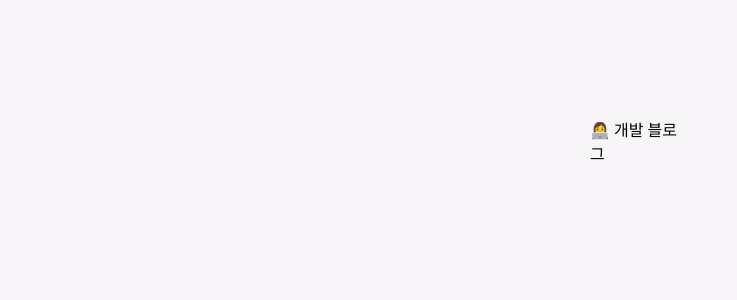
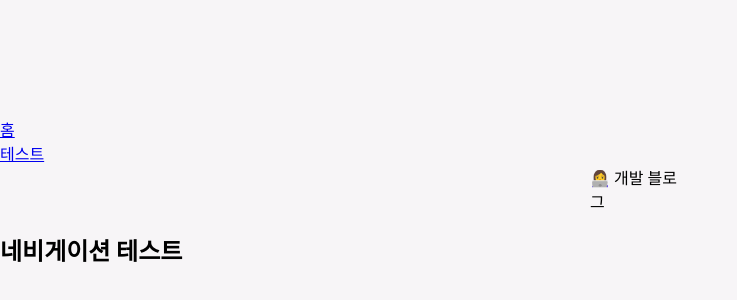
Before and after one commit to nueob/react-typescript-board, a React (Create React App) app: page /test in a window 1280 px wide. Before the commit this address had no page. Shown: the part 152-452 px from the top of the page, without its empty margins (0-737 px from the left). Built offline with nearby package versions, Linux system fonts and the light colour scheme.

Commit message:
Update navigation bar

```diff
--- a/src/App.tsx
+++ b/src/App.tsx
@@ -1,22 +1,24 @@
 import React from 'react';
-import logo from './logo.svg';
+import {Routes, Route} from 'react-router-dom';
 import * as S from './styles/App';
 
+import Test from './components/Test';
+import PostList from './components/PostList';
 import Navbar from './components/Navbar';
 
 function App() {
   return (
     <S.AppContainer>
-      <div>
-        <S.Emoji>
-          <div>
-            <S.Span>
-              <span>👩‍💻 개발 블로그</span>
-            </S.Span>
-          </div>
-        </S.Emoji>
-        <Navbar />
-      </div>
+      <Navbar />
+      <S.Emoji>
+        <S.Span>
+          <span>👩‍💻 개발 블로그</span>
+        </S.Span>
+      </S.Emoji>
+      <Routes>
+        <Route path='/' element={<PostList />}></Route>
+        <Route path='/test' element={<Test />}></Route>
+      </Routes>
     </S.AppContainer>
   );
 }
--- a/src/components/Navbar.tsx
+++ b/src/components/Navbar.tsx
@@ -1,23 +1,15 @@
-import { BrowserRouter as Router, Routes, Route } from 'react-router-dom';
-import router from '../router';
+import {Link} from 'react-router-dom';
 
 const Navbar = () => {
   return (
-    <Router>
-      <Routes>
-        {
-          router.map((route, i) => {
-              return (
-                  <Route
-                      key={i}
-                      path={route.path}
-                      element={<route.component />}
-                  />
-              );
-          })
-        }
-      </Routes>
-    </Router>
+    <nav>
+      <div>
+        <Link to="/">홈</Link>
+      </div>
+      <div>
+        <Link to="/test">테스트</Link>
+      </div>
+    </nav>
   )
 }
 
--- /dev/null
+++ b/src/components/Test.tsx
@@ -0,0 +1,8 @@
+
+import React from 'react';
+
+const Test = () => {
+  return <h2>네비게이션 테스트</h2>;
+};
+
+export default Test;
--- a/src/index.tsx
+++ b/src/index.tsx
@@ -4,12 +4,16 @@ import './index.css';
 import App from './App';
 import reportWebVitals from './reportWebVitals';
 
+import { BrowserRouter as Router } from "react-router-dom";
+
 const root = ReactDOM.createRoot(
   document.getElementById('root') as HTMLElement
 );
 root.render(
   <React.StrictMode>
-    <App />
+    <Router>
+      <App />
+    </Router>
   </React.StrictMode>
 );
 
--- a/src/router.ts
+++ b/src/router.ts
@@ -4,6 +4,10 @@ const router = [
 	{
 		path: '/',
 		component: lazy(() => import('./components/PostList'))
+	},
+	{
+		path: '/test',
+		component: lazy(() => import('./components/Test'))
 	}
 ];
 
--- /dev/null
+++ b/src/styles/Navbar.ts
@@ -0,0 +1,5 @@
+import styled from "styled-components";
+
+export const Navbar = styled.nav`
+
+`
```
